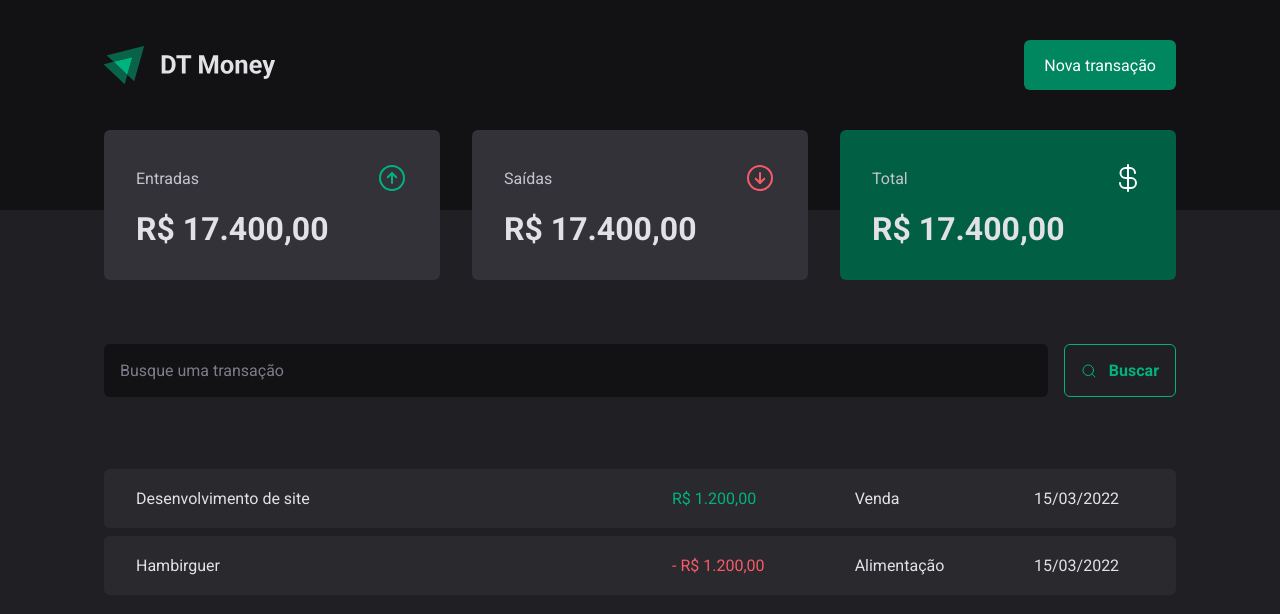
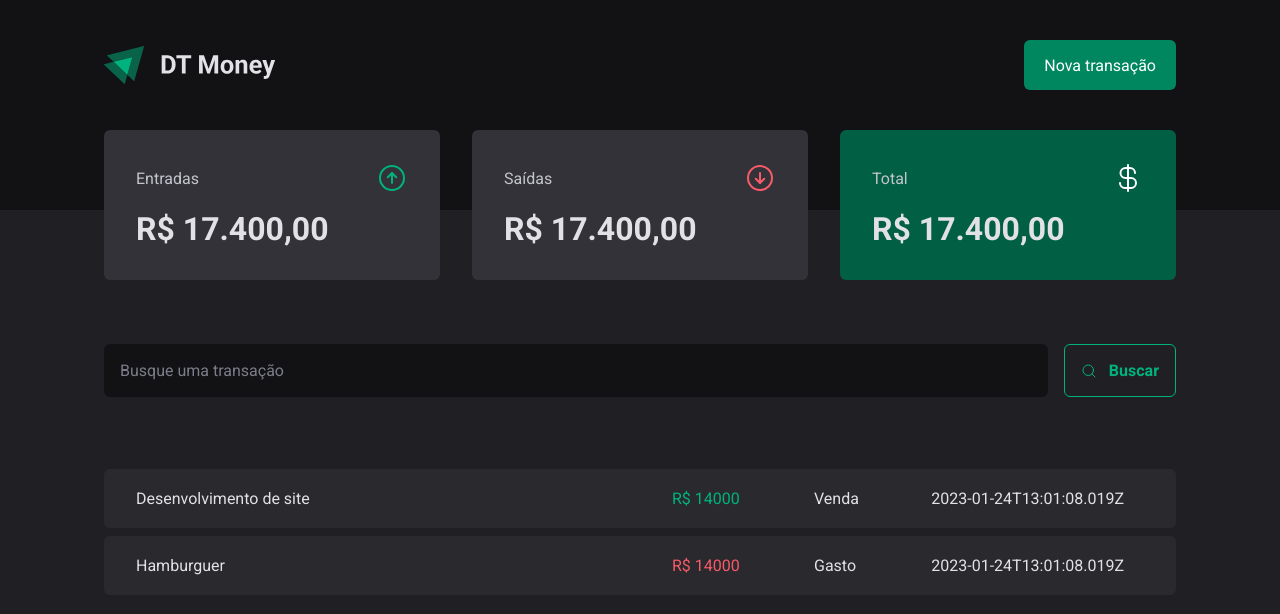
Before and after one commit to yankaique/DT-money, a React (Vite) app: page / in a window 1280 px wide. Shown: the top 614 px of the page. Built offline with nearby package versions, Linux system fonts and the light colour scheme; data requests are answered from the project's data file.

Commit message:
✨ insert request in transaction

```diff
--- a/server.json
+++ b/server.json
@@ -12,7 +12,7 @@
       "id": 2,
       "description": "Hamburguer",
       "type": "outcome",
-      "category": "Venda",
+      "category": "Gasto",
       "price": 14000,
       "createdAt": "2023-01-24T13:01:08.019Z"
     }
--- a/src/pages/Transactions/index.tsx
+++ b/src/pages/Transactions/index.tsx
@@ -1,9 +1,33 @@
+import { useEffect, useState } from "react";
 import { Header } from "../../components/Header";
 import { SearchForm } from "../../components/SearchForm";
 import { Summary } from "../../components/Summary";
 import { PriceHighLight, TransactionsContainer, TransactionsTable } from "./styles";
 
+interface Transaction {
+    id: number;
+    description: string;
+    type: "income" | "outcome";
+    category: string;
+    price: number;
+    createdAt: string;
+}
+
 export function Transactions() {
+
+    const [transactions, setTransactions] = useState<Transaction[]>([])
+
+    async function loadTransactions() {
+        const response = await fetch(`http://localhost:3333/transactions`)
+        const data = await response.json()
+
+        setTransactions(data)
+    }
+
+    useEffect(() => {
+        loadTransactions()
+    }, [])
+
     return (
         <div>
             <Header />
@@ -12,27 +36,20 @@
             <TransactionsContainer>
                 <TransactionsTable>
                     <tbody>
-                        <tr>
-                            <td width='50%'>Desenvolvimento de site</td>
-                            <td>
-                                <PriceHighLight variant="income">
-                                    R$ 1.200,00
-                                </PriceHighLight>
-                            </td>
-                            <td>Venda</td>
-                            <td>15/03/2022</td>
-                        </tr>
-
-                        <tr>
-                            <td width='50%'>Hambirguer</td>
-                            <td>
-                                <PriceHighLight variant="outcome">
-                                    - R$ 1.200,00
-                                </PriceHighLight>
-                            </td>
-                            <td>Alimentação</td>
-                            <td>15/03/2022</td>
-                        </tr>
+                        {transactions.map(transaction => {
+                            return (
+                                <tr key={transaction.id}>
+                                    <td width='50%'>{transaction.description}</td>
+                                    <td>
+                                        <PriceHighLight variant={transaction.type}>
+                                            R$ {transaction.price}
+                                        </PriceHighLight>
+                                    </td>
+                                    <td>{transaction.category}</td>
+                                    <td>{transaction.createdAt}</td>
+                                </tr>
+                            )
+                        })}
                     </tbody>
                 </TransactionsTable>
             </TransactionsContainer>
```
